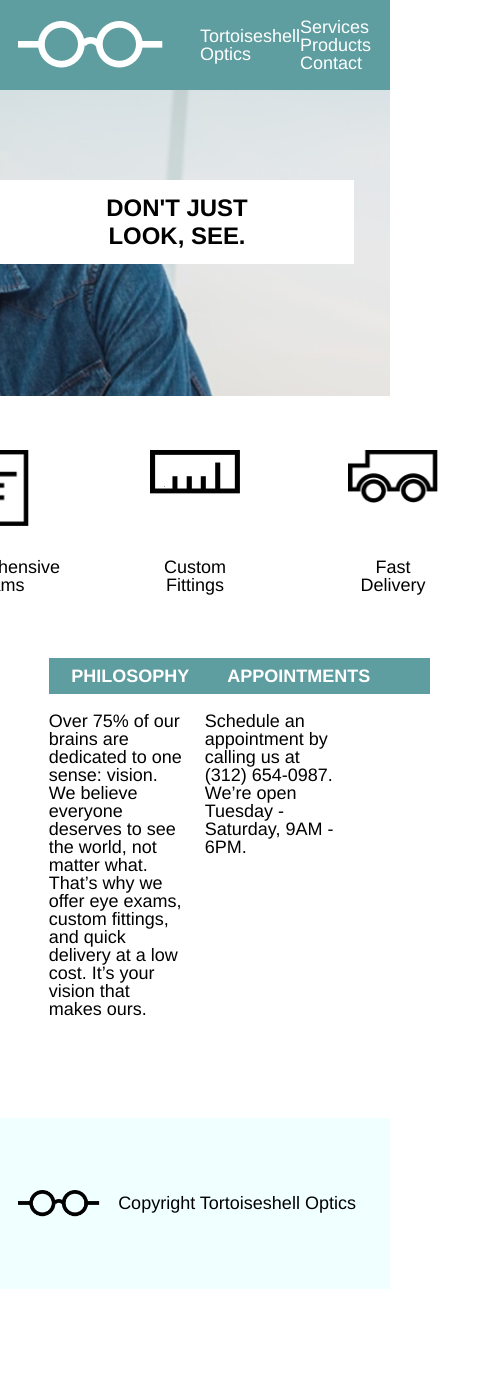
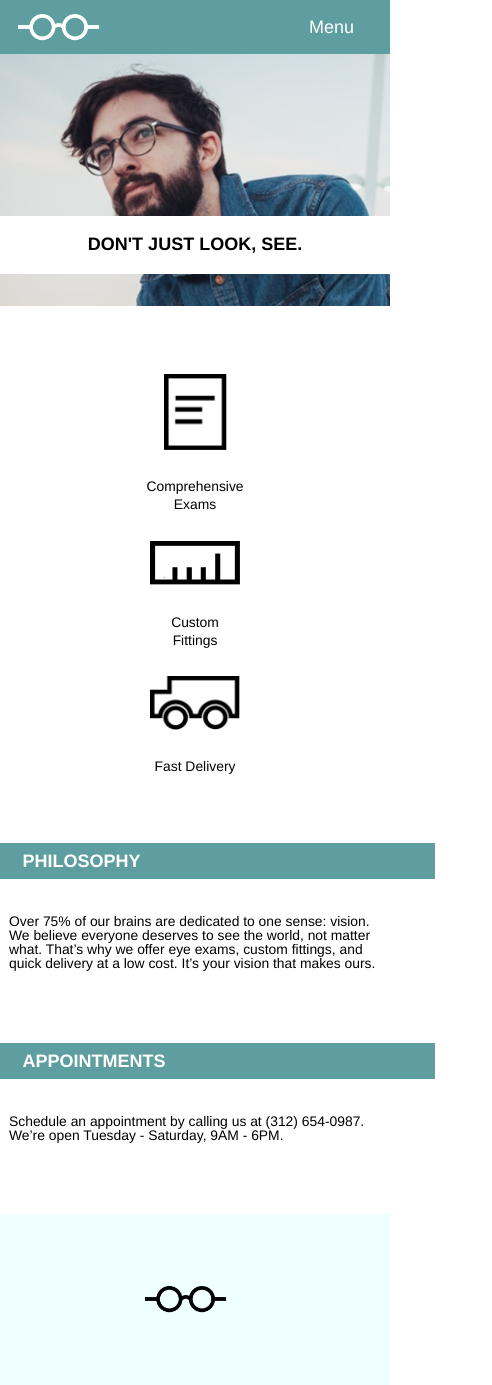
Before and after one commit to kristin-fan/toritoiseshell-optics, a plain HTML site: page index.html in a window 390 px wide. Shown: the whole page, 492 px wide, since content can reach past the window. Before the commit the page ends 1289 px from the top, so only its background shows below. Drawn offline with Linux system fonts and the light colour scheme.

Commit message:
finished

```diff
--- a/index.html
+++ b/index.html
@@ -19,6 +19,7 @@
             <span><a href="#">Products</a></span>
             <span><a href="#">Contact</a></span>
           </nav>
+          <div class="menu2">Menu</div>
         </div>
       </div>
       <div class="banner">
--- a/resources/css/style.css
+++ b/resources/css/style.css
@@ -9,7 +9,7 @@ html {
 }
 
 /* header */
-.header { background-image: url(../images/glasses-bg.png); background-size: cover; background-position: center; height: 30rem; }
+.header { background-image: url(../images/glasses-bg.png); background-size: cover; background-position: -5rem; height: 30rem; }
 .header .menu-bar { padding-top: 1rem; }
 
 .header .menu-bar .container {
@@ -24,9 +24,10 @@ html {
 
 .header .menu-bar a { color: #fff; text-decoration: none; }
 .header .menu-bar .site-name { display: flex; justify-content: flex-start; align-items: center; font-size: 1rem;}
-.header .menu-bar .site-name img { padding: 0 2rem 0 1rem; }
+.header .menu-bar .site-name img { padding: 0 2rem 0 1rem; height: 1.5rem; }
 .header .menu-bar nav { padding: 1rem 0; }
 .header .menu-bar nav span { padding: 0 2rem 0 0;}
+.header .menu-bar .menu2 { padding: 1rem 2rem 1rem 1rem; display: none; }
 
 .header .banner { text-align: center; }
 .header .banner .container { display:flex; justify-content: flex-end;}
@@ -54,3 +55,28 @@ html {
   .header .banner .headline { margin:5rem 2rem 0 0 ; padding: 0.75rem 4rem; font-size: 1.33rem; }
 
 }
+
+@media only screen and (max-width: 610px) {
+  .header .menu-bar { padding-top: 0; }
+  .header .menu-bar .site-name span { display: none; }
+  .header .menu-bar nav { display: none; }
+  .header .menu-bar .menu2 { display: block; }
+  .header { height: 17rem; }
+  .header .banner { width: 100%; }
+  .header .banner .container { justify-content: center; }
+  .header .banner .headline { margin: 9rem 0; padding: 1rem 0; width: 100%; font-size: 1rem; }
+
+  #services { display:flex; flex-direction: column; justify-content: flex-start; align-items: center; margin: 3rem 0; }
+  #services .service { height: auto; }
+  #services .service img, #services .service span { padding: 0.77rem 0;}
+  #services span { font-size: 0.77rem; line-height: 1rem;}
+
+  .business-info .sections { flex-direction: column; width: 100%; }
+  .business-info .info { width: 100%; padding: 0; margin: 0 0 4rem 0; }
+  .business-info .info .title { width: 100%; margin: 0 0 1rem 0; }
+  .business-info .info p { font-size: 0.77rem; padding: 0 0.5rem; }
+  .business-info { margin-bottom: 0;}
+
+  .footer .container { justify-content: center; }
+  .footer .container span { display: none; padding: 0; }
+}
```
